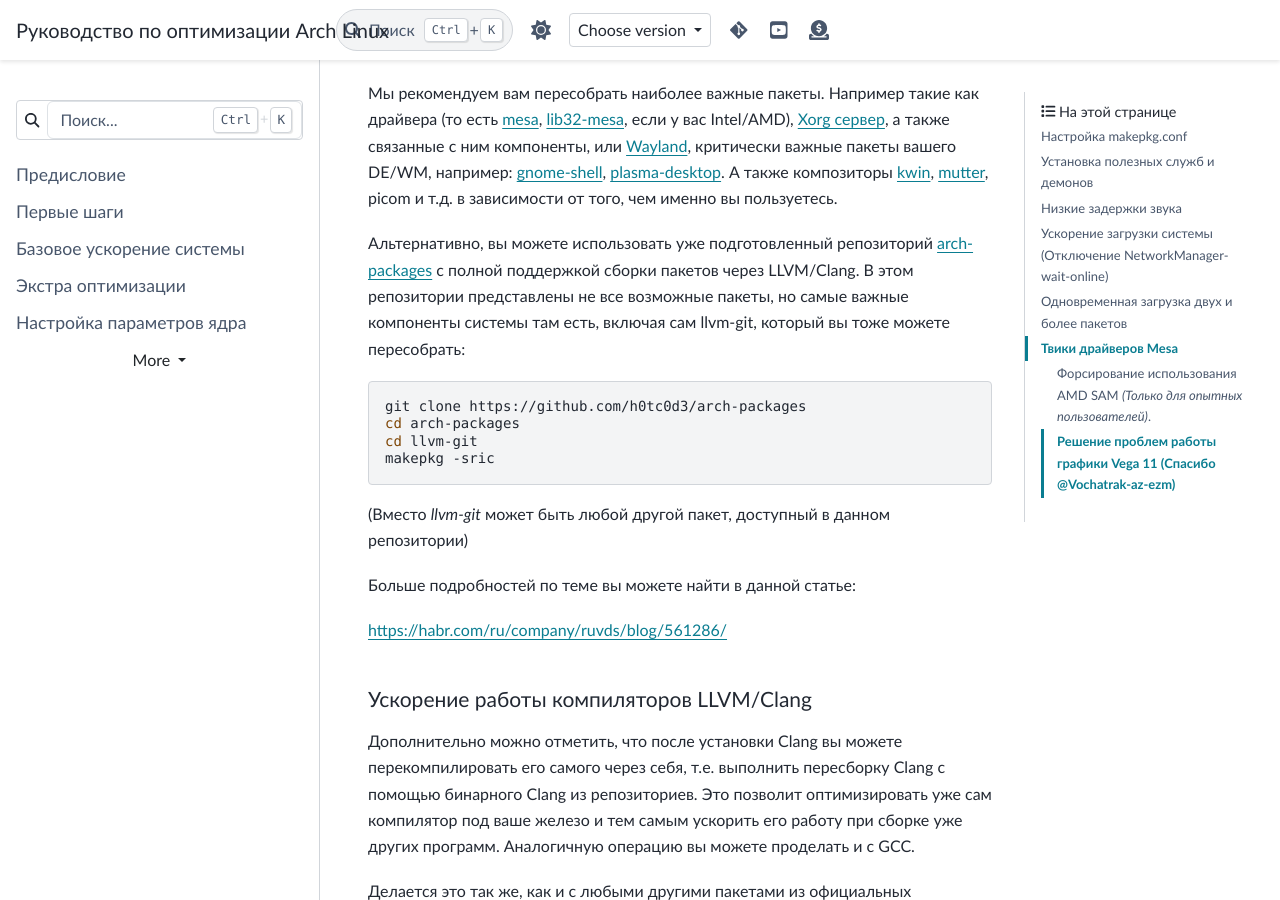
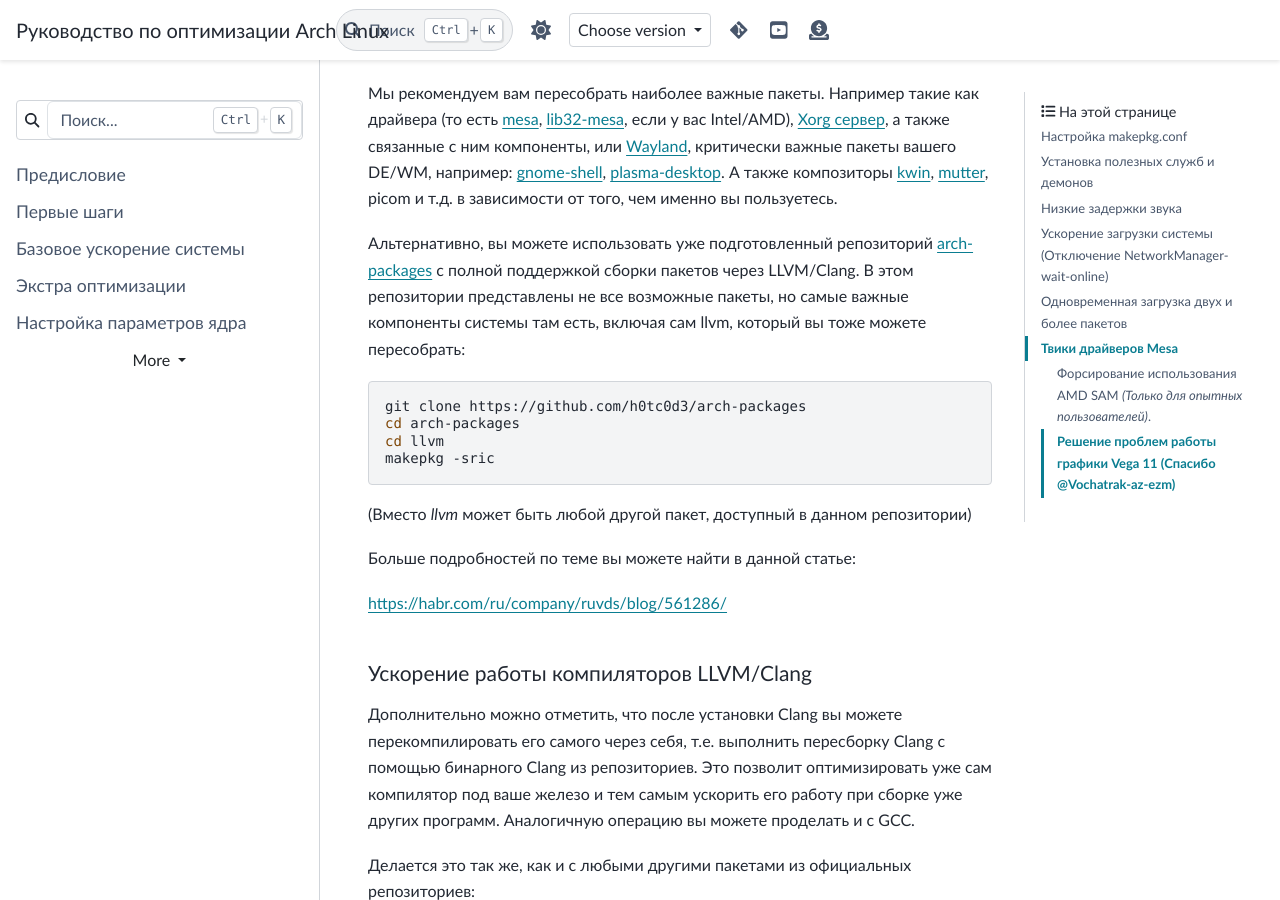
Before and after one commit to ventureoo/ARU, a Sphinx documentation site: the page built from docs/source/generic-system-acceleration.rst, in a window 1280 px wide and 900 px high, scrolled down 2569 px. Built offline with Sphinx 7.4.7 and the PyData theme 0.15.4, drawn with Linux system fonts in a browser that asks for light colours.

Commit message:
generic-system-acceleration: Fix dir name (Thanks @KuKuRuZ1337)

```diff
--- a/docs/source/generic-system-acceleration.rst
+++ b/docs/source/generic-system-acceleration.rst
@@ -142,15 +142,15 @@ LLVM/Clang просто добавив к уже известной команд
 `arch-packages <https://github.com/h0tc0d3/arch-packages>`_ с полной
 поддержкой сборки пакетов через LLVM/Clang. В этом репозитории
 представлены не все возможные пакеты, но самые важные компоненты
-системы там есть, включая сам llvm-git, который вы тоже можете
+системы там есть, включая сам llvm, который вы тоже можете
 пересобрать::
 
  git clone https://github.com/h0tc0d3/arch-packages
  cd arch-packages
- cd llvm-git
+ cd llvm
  makepkg -sric
 
-(Вместо *llvm-git* может быть любой другой пакет, доступный в данном
+(Вместо *llvm* может быть любой другой пакет, доступный в данном
 репозитории)
 
 Больше подробностей по теме вы можете найти в данной статье:
```
